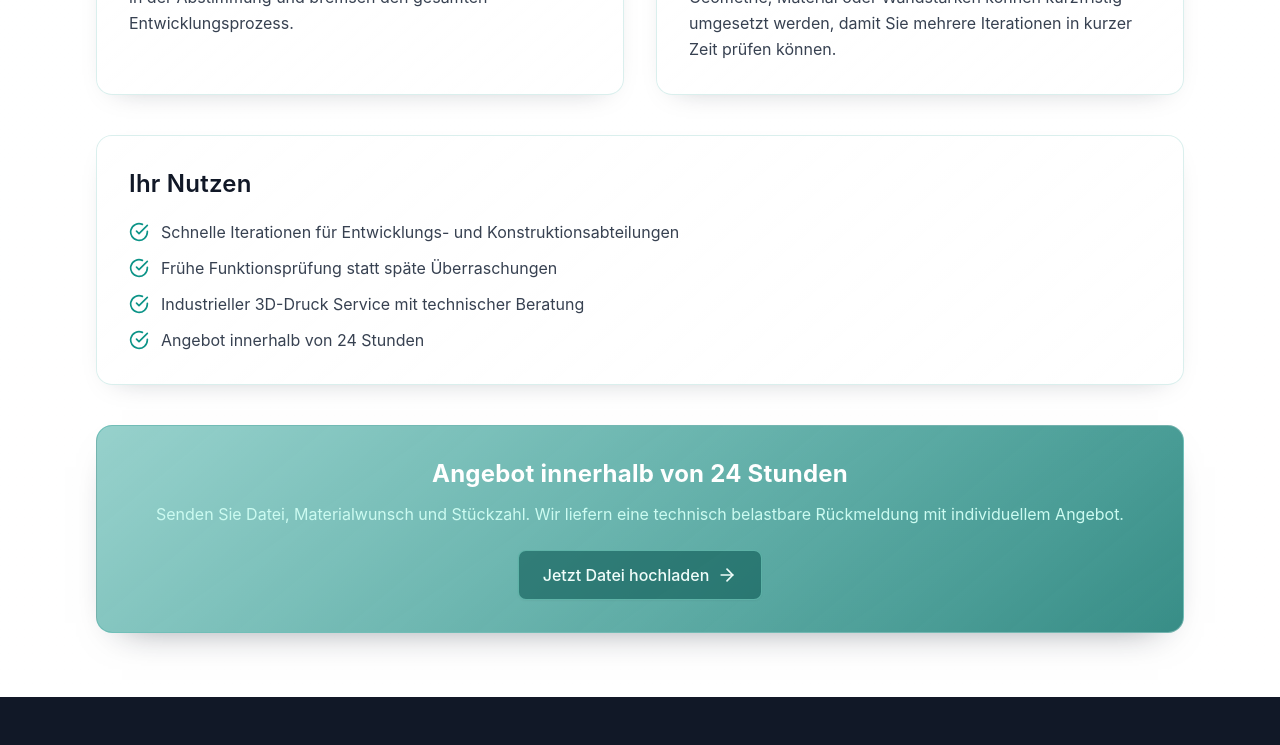
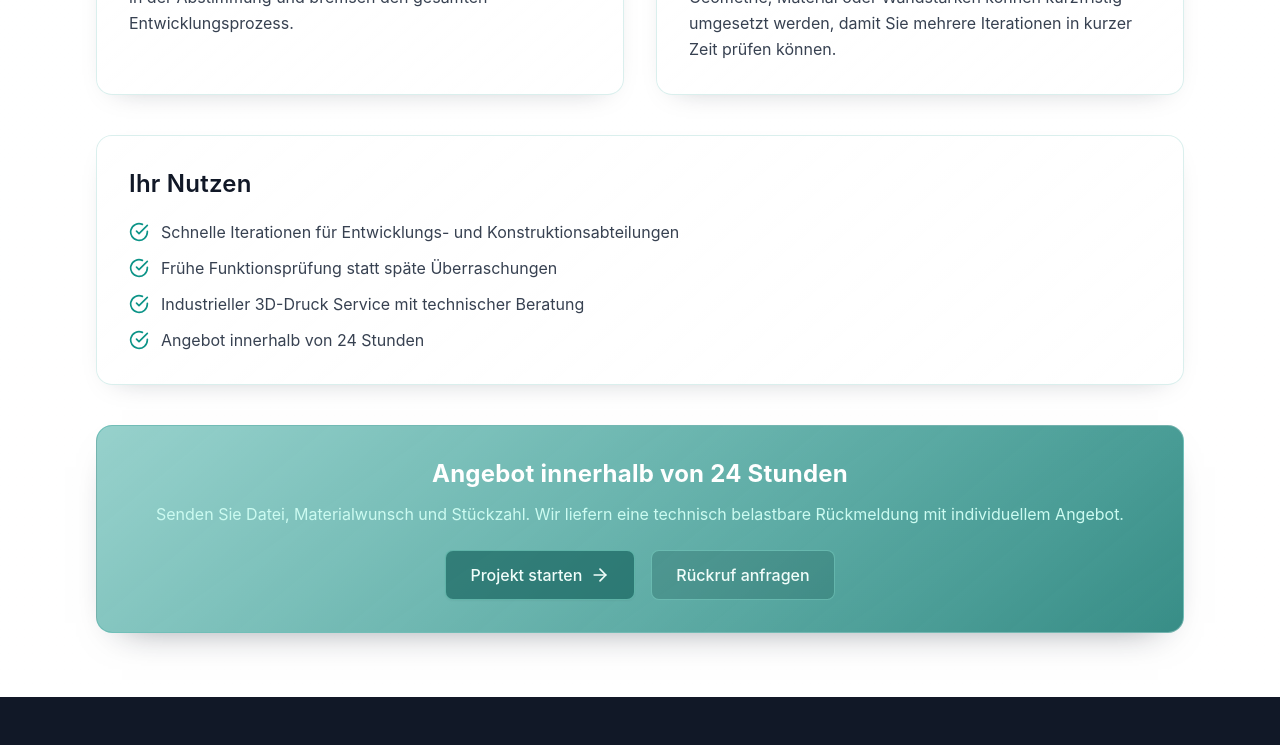
Before and after one commit to MeltPine/Website-3D-WINDT, a React (Vite) app: page /prototypen-3d-druck in a window 1280 px wide. Shown: the part 849-1594 px from the top of the page. Built offline with nearby package versions, Linux system fonts and the light colour scheme; no server answers.

Commit message:
Unify primary/secondary CTA hierarchy across core pages

```diff
--- a/src/components/IndustryLandingPage.tsx
+++ b/src/components/IndustryLandingPage.tsx
@@ -32,14 +32,14 @@ const IndustryLandingPage = ({
               to="/projekt-starten/"
               className="bg-primary-700 text-white px-6 py-3 rounded-lg font-medium hover:bg-primary-800 transition-colors inline-flex items-center justify-center gap-2"
             >
-              Datei hochladen & Angebot erhalten
+              Projekt starten
               <ArrowRight className="h-5 w-5" />
             </Link>
             <Link
               to="/kontakt/"
               className="border border-primary-700 text-primary-700 px-6 py-3 rounded-lg font-medium hover:bg-primary-50 transition-colors text-center"
             >
-              Projekt telefonisch vorab klären
+              Rückruf anfragen
             </Link>
           </div>
         </GlassSurface>
@@ -77,13 +77,21 @@ const IndustryLandingPage = ({
             Senden Sie Datei, Materialwunsch und Stückzahl. Wir liefern eine technisch belastbare
             Rückmeldung mit individuellem Angebot.
           </p>
-          <Link
-            to="/projekt-starten/"
-            className="bg-primary-800/65 border border-primary-200/45 text-primary-50 px-6 py-3 rounded-lg font-medium hover:bg-primary-800/80 transition-colors inline-flex items-center gap-2 shadow-sm"
-          >
-            Jetzt Datei hochladen
-            <ArrowRight className="h-5 w-5" />
-          </Link>
+          <div className="flex flex-col sm:flex-row gap-4 justify-center">
+            <Link
+              to="/projekt-starten/"
+              className="bg-primary-800/65 border border-primary-200/45 text-primary-50 px-6 py-3 rounded-lg font-medium hover:bg-primary-800/80 transition-colors inline-flex items-center justify-center gap-2 shadow-sm"
+            >
+              Projekt starten
+              <ArrowRight className="h-5 w-5" />
+            </Link>
+            <Link
+              to="/kontakt/"
+              className="bg-primary-900/25 border border-primary-200/40 text-primary-50 px-6 py-3 rounded-lg font-medium hover:bg-primary-900/40 transition-colors inline-flex items-center justify-center"
+            >
+              Rückruf anfragen
+            </Link>
+          </div>
         </GlassSurface>
       </div>
     </div>
--- a/src/pages/About.tsx
+++ b/src/pages/About.tsx
@@ -3,8 +3,6 @@ import { Link } from 'react-router-dom';
 import { ArrowRight, CheckCircle, ShieldCheck, Users } from 'lucide-react';
 import GlassSurface from '../components/GlassSurface';
 import { BRAND, CONTACT } from '../lib/brand';
-
-const phoneHref = `tel:${CONTACT.phone.replace(/[^\d+]/g, '')}`;
 
 const About = () => {
   const aboutHighlights = [
@@ -163,15 +161,15 @@ const About = () => {
                 to="/projekt-starten/"
                 className="bg-primary-800/65 border border-primary-200/45 text-primary-50 px-6 py-3 rounded-lg font-medium hover:bg-primary-800/80 transition-colors inline-flex items-center justify-center gap-2 shadow-sm"
               >
-                Datei hochladen & technische Prüfung starten
+                Projekt starten
                 <ArrowRight className="h-4 w-4" />
               </Link>
-              <a
-                href={phoneHref}
+              <Link
+                to="/kontakt/"
                 className="bg-primary-900/25 border border-primary-200/40 text-primary-50 px-6 py-3 rounded-lg font-medium hover:bg-primary-900/40 transition-colors inline-flex items-center justify-center"
               >
-                Telefonische Rückfrage
-              </a>
+                Rückruf anfragen
+              </Link>
             </div>
           </GlassSurface>
         </section>
--- a/src/pages/Gallery.tsx
+++ b/src/pages/Gallery.tsx
@@ -1,11 +1,8 @@
 import React from 'react';
 import { Link } from 'react-router-dom';
-import { ArrowRight, Factory, Phone, Ruler, Wrench } from 'lucide-react';
+import { ArrowRight, Factory, Ruler, Wrench } from 'lucide-react';
 import GlassSurface from '../components/GlassSurface';
-import { CONTACT } from '../lib/brand';
 import { industryCaseStudies } from '../lib/caseStudies';
-
-const phoneHref = `tel:${CONTACT.phone.replace(/[^\d+]/g, '')}`;
 
 const iconByCategory = {
   ersatzteil: Wrench,
@@ -136,7 +133,7 @@ const Gallery = () => {
                   to="/projekt-starten/"
                   className="text-primary-700 font-medium hover:text-primary-800 inline-flex items-center gap-2"
                 >
-                  Datei hochladen & technische Prüfung starten
+                  Projekt starten
                   <ArrowRight className="h-4 w-4" />
                 </Link>
               </GlassSurface>
@@ -156,16 +153,15 @@ const Gallery = () => {
                 to="/projekt-starten/"
                 className="bg-primary-800/65 border border-primary-200/45 text-primary-50 px-6 py-3 rounded-lg font-medium hover:bg-primary-800/80 transition-colors inline-flex items-center justify-center gap-2 shadow-sm"
               >
-                Datei hochladen & technische Prüfung starten
+                Projekt starten
                 <ArrowRight className="h-4 w-4" />
               </Link>
-              <a
-                href={phoneHref}
+              <Link
+                to="/kontakt/"
                 className="bg-primary-900/25 border border-primary-200/40 text-primary-50 px-6 py-3 rounded-lg font-medium hover:bg-primary-900/40 transition-colors inline-flex items-center justify-center gap-2"
               >
-                <Phone className="h-4 w-4" />
-                Telefonische Rückfrage
-              </a>
+                Rückruf anfragen
+              </Link>
             </div>
           </GlassSurface>
         </section>
--- a/src/pages/Home.tsx
+++ b/src/pages/Home.tsx
@@ -209,7 +209,7 @@ const Home = () => {
                   onClick={() => trackHomeCta('hero', 'project_start')}
                   className="bg-primary-700 text-white px-6 py-4 rounded-lg font-semibold hover:bg-primary-800 transition-colors inline-flex items-center justify-center gap-2 shadow-sm w-full sm:w-auto text-center sm:whitespace-nowrap"
                 >
-                  Datei hochladen und technische Prüfung starten
+                  Projekt starten
                   <ArrowRightIcon className="h-5 w-5" />
                 </Link>
                 <Link
@@ -426,7 +426,7 @@ const Home = () => {
                   onClick={() => trackHomeCta('case_cards', 'project_start')}
                   className="mt-auto text-primary-700 font-medium hover:text-primary-800 inline-flex items-center gap-2"
                 >
-                  Datei hochladen & technische Prüfung starten
+                  Projekt starten
                   <ArrowRightIcon className="h-4 w-4" />
                 </Link>
               </GlassSurface>
@@ -493,7 +493,7 @@ const Home = () => {
                 onClick={() => trackHomeCta('final_cta', 'project_start')}
                 className="bg-primary-800/65 border border-primary-200/45 text-primary-50 px-8 py-4 rounded-lg font-medium hover:bg-primary-800/80 transition-colors inline-flex items-center justify-center gap-2 shadow-sm"
               >
-                Datei hochladen & technische Prüfung starten
+                Projekt starten
                 <ArrowRightIcon className="h-5 w-5" />
               </Link>
               <Link
--- a/src/pages/Services.tsx
+++ b/src/pages/Services.tsx
@@ -86,14 +86,14 @@ const Services = () => {
                     to="/projekt-starten/"
                     className="bg-primary-700 text-white px-6 py-3 rounded-lg font-semibold hover:bg-primary-800 transition-colors inline-flex items-center justify-center gap-2"
                   >
-                    Datei hochladen & Angebot erhalten
+                    Projekt starten
                     <ArrowRight className="h-5 w-5" />
                   </Link>
                   <Link
                     to="/kontakt/"
                     className="border border-primary-300 text-primary-800 px-6 py-3 rounded-lg font-semibold hover:bg-primary-50 transition-colors inline-flex items-center justify-center"
                   >
-                    Rückfrage stellen
+                    Rückruf anfragen
                   </Link>
                 </div>
               </div>
@@ -183,14 +183,14 @@ const Services = () => {
                 to="/projekt-starten/"
                 className="bg-primary-800/65 border border-primary-200/45 text-primary-50 px-6 py-3 rounded-lg font-medium hover:bg-primary-800/80 transition-colors inline-flex items-center justify-center gap-2 shadow-sm"
               >
-                Datei hochladen & Angebot erhalten
+                Projekt starten
                 <ArrowRight className="h-5 w-5" />
               </Link>
               <Link
-                to="/ersatzteile-3d-drucken/"
+                to="/kontakt/"
                 className="bg-primary-900/25 border border-primary-200/40 text-primary-50 px-6 py-3 rounded-lg font-medium hover:bg-primary-900/40 transition-colors inline-flex items-center justify-center"
               >
-                Branchenlösungen ansehen
+                Rückruf anfragen
               </Link>
             </div>
           </GlassSurface>
--- a/src/pages/Sustainability.tsx
+++ b/src/pages/Sustainability.tsx
@@ -282,13 +282,13 @@ const Sustainability = () => {
               href="/projekt-starten/"
               className="bg-primary-800/65 border border-primary-200/45 text-primary-50 px-6 py-3 rounded-lg font-medium hover:bg-primary-800/80 transition-colors inline-flex items-center justify-center shadow-sm"
             >
-              Nachhaltiges Projekt starten
+              Projekt starten
             </a>
             <a
               href="/kontakt/"
               className="bg-primary-900/25 border border-primary-200/40 text-primary-50 px-6 py-3 rounded-lg font-medium hover:bg-primary-900/40 transition-colors inline-flex items-center justify-center"
             >
-              Mehr erfahren
+              Rückruf anfragen
             </a>
           </div>
         </div>
--- a/src/pages/ThankYouContact.tsx
+++ b/src/pages/ThankYouContact.tsx
@@ -34,7 +34,7 @@ const ThankYouContact = () => {
               to="/projekt-starten/"
               className="border border-gray-300 text-gray-800 px-6 py-3 rounded-lg hover:bg-gray-100 transition-colors"
             >
-              Datei hochladen
+              Projekt starten
             </Link>
           </div>
         </div>
--- a/src/pages/Wissen.tsx
+++ b/src/pages/Wissen.tsx
@@ -51,13 +51,21 @@ const Wissen = () => {
             Wenn Sie bereits Daten haben, pruefen wir Ihren Anwendungsfall und geben eine belastbare
             Rueckmeldung mit Lieferfenster.
           </p>
+          <div className="flex flex-col sm:flex-row gap-4 justify-center">
             <Link
               to="/projekt-starten/"
               className="bg-primary-800/65 border border-primary-200/45 text-primary-50 px-6 py-3 rounded-lg font-medium hover:bg-primary-800/80 transition-colors inline-flex items-center justify-center gap-2 shadow-sm"
             >
-            Datei hochladen
+              Projekt starten
               <ArrowRight className="h-4 w-4" />
             </Link>
+            <Link
+              to="/kontakt/"
+              className="bg-primary-900/25 border border-primary-200/40 text-primary-50 px-6 py-3 rounded-lg font-medium hover:bg-primary-900/40 transition-colors inline-flex items-center justify-center"
+            >
+              Rückruf anfragen
+            </Link>
+          </div>
         </section>
       </div>
     </div>
--- a/src/pages/WissenDetail.tsx
+++ b/src/pages/WissenDetail.tsx
@@ -75,14 +75,14 @@ const WissenDetail = () => {
                 to="/projekt-starten/"
                 className="bg-primary-600 text-white px-6 py-3 rounded-lg font-medium hover:bg-primary-700 transition-colors inline-flex items-center justify-center gap-2"
               >
-                Datei hochladen
+                Projekt starten
                 <ArrowRight className="h-4 w-4" />
               </Link>
               <Link
                 to="/kontakt/"
                 className="border border-primary-600 text-primary-700 px-6 py-3 rounded-lg font-medium hover:bg-primary-50 transition-colors inline-flex items-center justify-center"
               >
-                Rueckfragen klaeren
+                Rückruf anfragen
               </Link>
             </div>
           </section>
```
Also changed, not shown: src/pages/ProjectStart.tsx (+5 -6 lines). Lines whose indentation alone changed are shown as unchanged.
